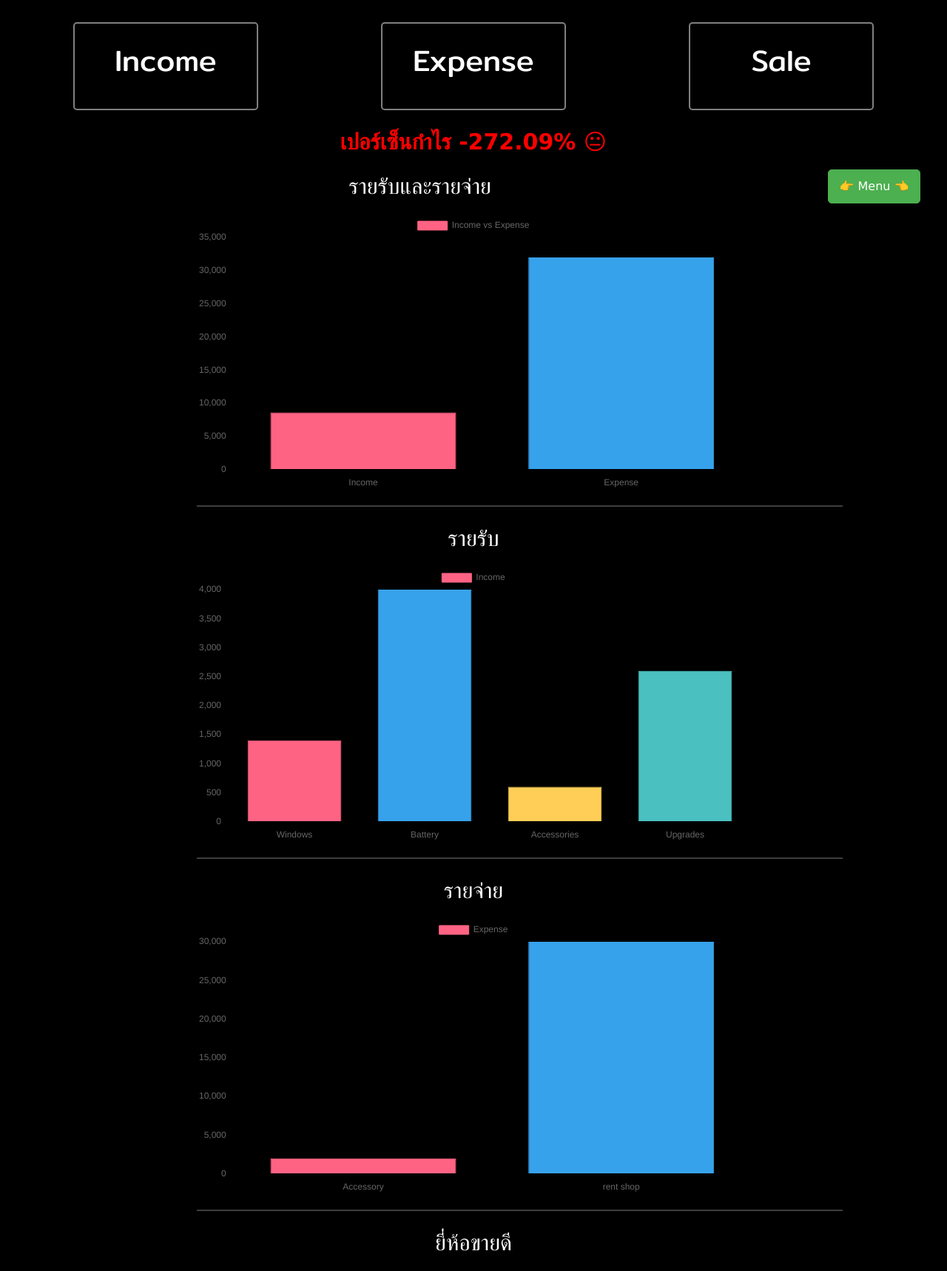
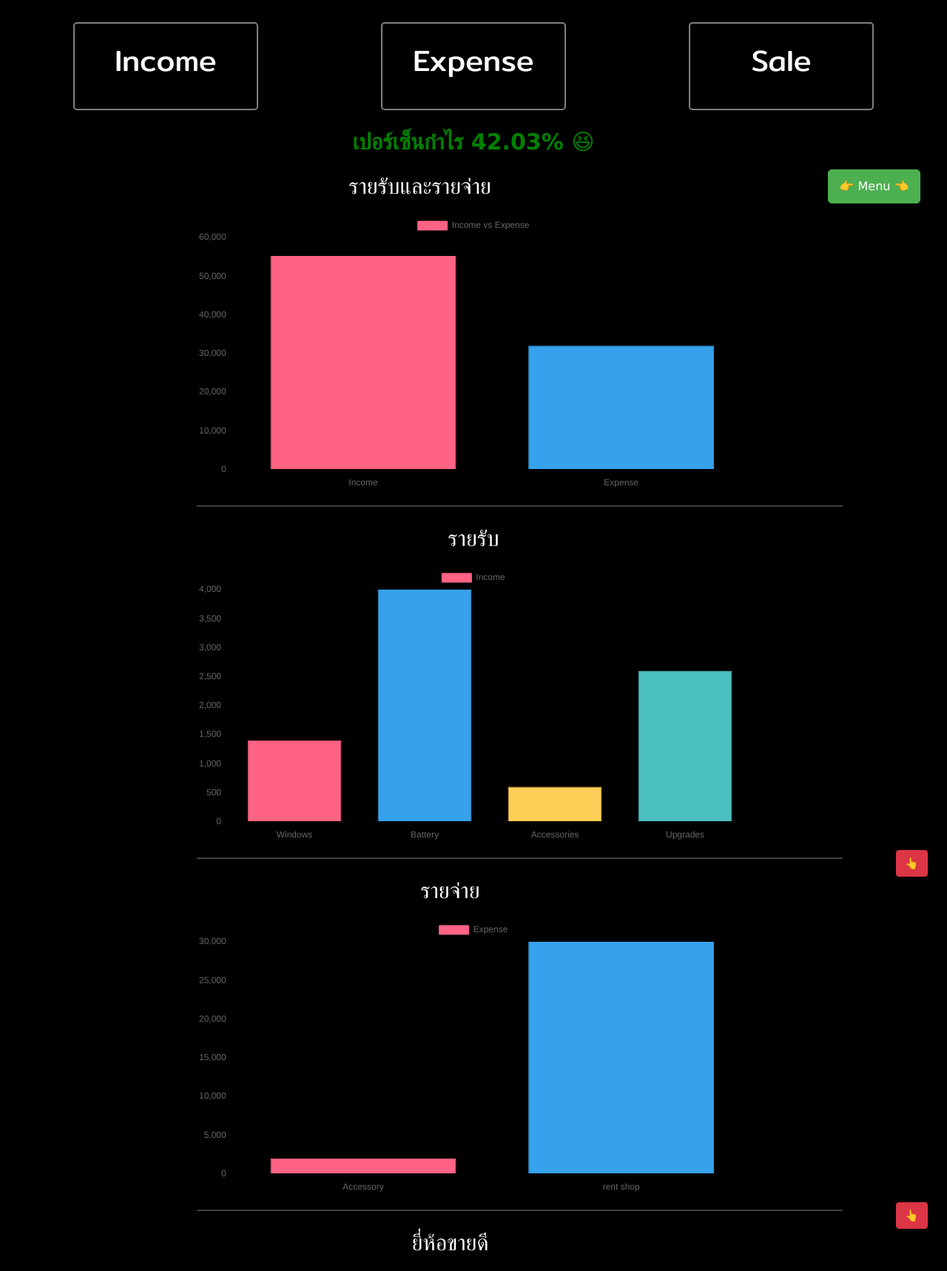
Before and after one commit to Malao-Ang/wcom_, a Django app: page /staff/ in a window 1280 px wide. Shown: the part 129-1847 px from the top of the page at 74% size. Run offline with Django 4.2, Linux system fonts and the light colour scheme; a user stored in the database is signed in; data comes from the database, SQL or seed files in the repository; both versions use the stored data as it was after the commit; some libraries are stand-ins or nearby versions.

Commit message:
- back btn : Check

```diff
--- a/dashboard/views.py
+++ b/dashboard/views.py
@@ -198,10 +198,10 @@ def staff(request):
     totalOffline = onlineVsoffline(Sale_static,'offline')
     totalOnline = onlineVsoffline(Sale_static,'online')
 
-    totalProfit = totalBat+totalWin+totalUp+totalAcc
-    +totalUp+totalAcer+totalMac+totalHp+totalAsus
-    +totalDell+totalLG+totalCompaq+totalLe+totalToshi+totalMSI
+    totalProfit = totalBat+totalWin+totalUp+totalAcc+totalUp+totalAcer+totalMac+totalHp+totalAsus+totalDell+totalLG+totalCompaq+totalLe+totalToshi+totalMSI
     totalExpense = totalRent+totalAcce
+
+
 
     PercenProfit = round(((totalProfit-totalExpense)/totalProfit)*100,2)
 
--- a/templates/dashboard/staff.html
+++ b/templates/dashboard/staff.html
@@ -4,10 +4,10 @@
 {% block content %}
 {% if user.is_superuser or user.is_staff %}
 <link rel="stylesheet" href="https://www.w3schools.com/w3css/4/w3.css">
-<div class="w3-container w3-center w3-animate-bottom">
+<div class="w3-container w3-center w3-animate-bottom"id ="top">
     {%include 'partials/topnav.html'%}
         {%if PercenProfit <= 0 %}
-        <p style="text-align: center; color:red;font-size:30px;font-weight:bold;cursor: pointer;">เปอร์เซ็นกำไร {{PercenProfit}}% &#128528</p>
+        <p style="text-align: center; color:red;font-size:30px;font-weight:bold;cursor: pointer;" >เปอร์เซ็นกำไร {{PercenProfit}}% &#128528</p>
         {% else %}
         <p style="text-align: center; color:green;font-size:30px;font-weight:bold;cursor: pointer;">เปอร์เซ็นกำไร {{PercenProfit}}% &#128518</p>
         {%endif %}
@@ -27,25 +27,31 @@
     <p style="text-align: center; color: white; font-size:30px;cursor: pointer;">รายรับและรายจ่าย</p>
     {% include 'partials/chartProfitVsExpense.html'%}
     <hr style="color: white; margin-right:10%;margin-left:20%;">
+
     <div id="Income">
     {% include 'partials/chartIncome.html'%}
+    <a class="btn btn-danger" href="#top" style="float: right; margin:10px ;">&#128070</a>
     <hr style="color: white; margin-right:10%;margin-left:20%;">
     </div>
 
     <p style="text-align: center; color: white; font-size:30px;cursor: pointer;" id="Expense">รายจ่าย</p>
     {% include 'partials/chartExpense.html'%}
+    <a class="btn btn-danger" href="#top" style="float: right; margin:10px ;">&#128070</a>
     <hr style="color: white; margin-right:10%;margin-left:20%;">
 
     <p style="text-align: center; color: white; font-size:30px;cursor: pointer;" id="best-brand">ยี่ห้อขายดี</p>
     {% include 'partials/chartSale.html'%}
+    <a class="btn btn-danger" href="#top" style="float: right; margin:10px ;">&#128070</a>
     <hr style="color: white; margin-right:10%;margin-left:20%;">
 
     <p style="text-align: center; color: white; font-size:30px;cursor: pointer;"id="best-price">ราคาขายยอดนิยม</p>
     {%include 'partials/chartStaticPriceLaptop.html'%}
+    <a class="btn btn-danger" href="#top" style="float: right; margin:10px ;">&#128070</a>
     <hr style="color: white; margin-right:10%;margin-left:20%;">
 
     <p style="text-align: center; color: white; font-size:30px;cursor: pointer;"id="best-location">ช่องทางการซื้อยอดนิยม</p>
     {%include 'partials/chartOnlineVsOffline.html'%}
+    <a class="btn btn-danger" href="#top" style="float: right; margin:10px ;">&#128070</a>
     <hr style="color: white; margin-right:10%;margin-left:20%;">
 </div>
 {% else %}
```
Also changed, not shown: db.sqlite3.
